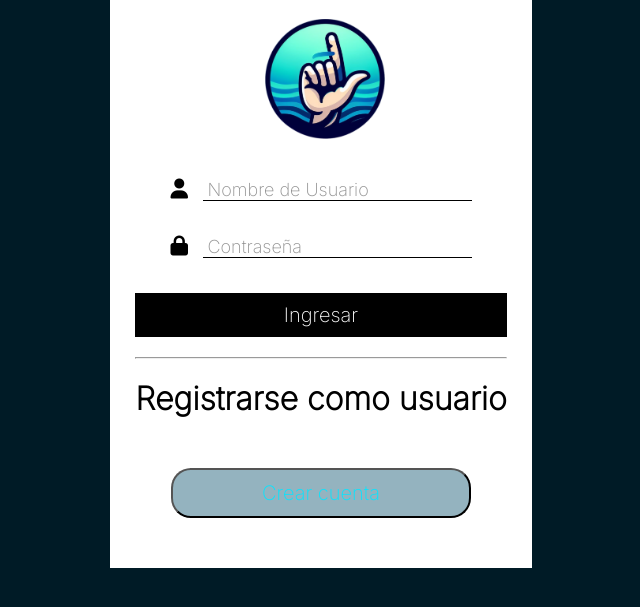
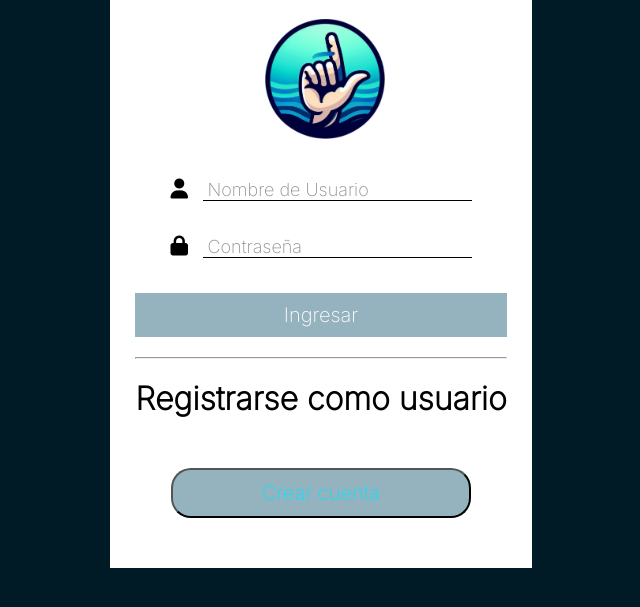
Before and after one commit to SenaTalk/se-atalk-project, a PHP site: page /templates/login.html in a window 1280 px wide. Shown: the part 117-724 px from the top of the page, without its empty margins (319-959 px from the left). Run offline with PHP 8.4, Linux system fonts and the light colour scheme; some libraries are stand-ins or nearby versions.

Commit message:
Update style.css

```diff
--- a/public/css/style.css
+++ b/public/css/style.css
@@ -196,7 +196,7 @@ form .link {
 form #button {
     color: #fff;
     border: none;
-    background: #000000;
+    background-color: rgba(12, 82, 109, 0.44);
     padding: 10px 15px;
     cursor: pointer;
     font-size: 20px;
```
